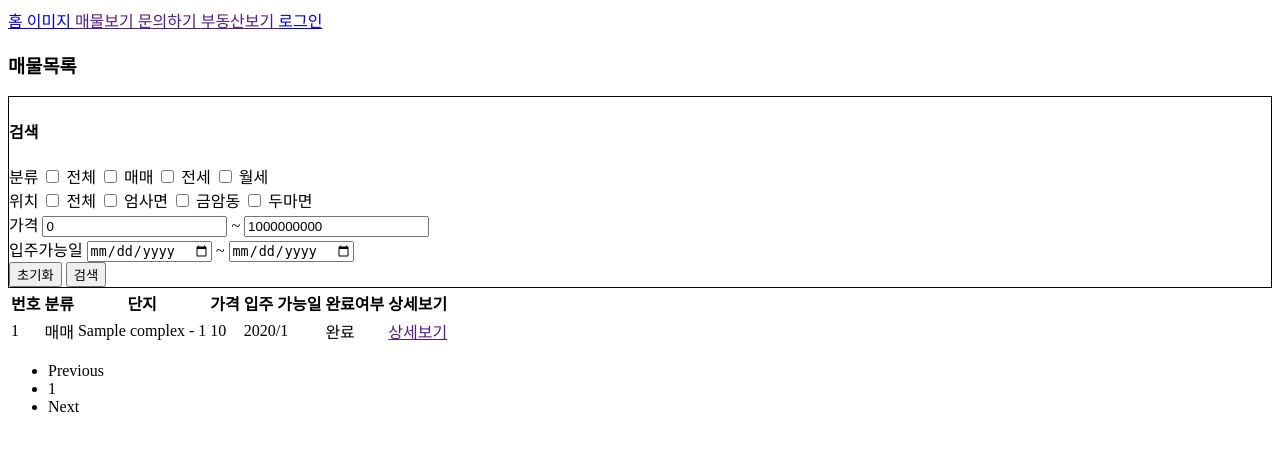
After one commit to soyeonnnb/real-estate-website, a Django app: page /manage/sales/sales_list/ in a window 1280 px wide. The commit adds this page. Shown: the top 451 px of the page. Run offline with Django 3.2, Linux system fonts and the light colour scheme; tables that the repository leaves empty hold one stand-in row (values such as "Sample post"); parts of the project's set-up code (start-up, migrations or seed data) failed here and were passed over.

Commit message:
feat: sales form javascript

```diff
--- a/managements/urls.py
+++ b/managements/urls.py
@@ -14,6 +14,11 @@ urlpatterns = [
     path(
         "complexes/create_complex/",
         complexes_views.CreateComplexView.as_view(),
-        name="create_complex",
+        name="create_complexes",
+    ),
+    path(
+        "sales/sales_list/",
+        sales_views.SaleHomeView.as_view(),
+        name="sales_list",
     ),
 ]
--- a/sales/models.py
+++ b/sales/models.py
@@ -1,6 +1,8 @@
+import random
+
 from django.db import models
 from core.models import TimeStampedModel
-import random
+from django.core.validators import MinValueValidator
 
 
 class Sale(TimeStampedModel):
@@ -24,11 +26,13 @@ class Sale(TimeStampedModel):
     )
     address = models.TextField()
     type = models.CharField(choices=TYPE_CHOICES, max_length=7)
-    deposit = models.IntegerField(null=True, blank=True)
-    amount = models.IntegerField()
+    deposit = models.IntegerField(
+        null=True, blank=True, validators=[MinValueValidator(0)]
+    )
+    amount = models.IntegerField(validators=[MinValueValidator(0)])
     floor = models.IntegerField()
-    loan = models.IntegerField(default=0)
-    administrative_expense = models.IntegerField()
+    loan = models.IntegerField(default=0, validators=[MinValueValidator(0)])
+    administrative_expense = models.IntegerField(validators=[MinValueValidator(0)])
     available_date = models.DateField()
     description = models.TextField()
     one_description = models.TextField()
--- a/sales/views.py
+++ b/sales/views.py
@@ -1,3 +1,14 @@
 from django.shortcuts import render
+from django.views.generic import ListView
 
-# Create your views here.
+from . import models
+
+
+class SaleHomeView(ListView):
+
+    model = models.Sale
+    paginate_by = 10
+    paginate_orphans = 2
+    template_name = "sales/sale_list.html"
+    context_object_name = "sales"
+    ordering = "-pk"
--- /dev/null
+++ b/static/javascript/changeDateInput.js
@@ -0,0 +1,15 @@
+const dateFromInput = document.querySelector("#date_from");
+const dateToInput = document.querySelector("#date_to");
+
+function changeDateTo(){
+    const dateTo = document.querySelector("#date_to").value;
+    dateFromInput.max = dateTo;
+}
+
+function changeDateFrom(){
+    const dateFrom = document.querySelector("#date_from").value;
+    dateToInput.min = dateFrom;
+}
+
+dateFromInput.addEventListener("change", changeDateFrom);
+dateToInput.addEventListener("change", changeDateTo);
--- /dev/null
+++ b/static/javascript/clickCheckInput.js
@@ -0,0 +1,36 @@
+const form = document.querySelector("#search_sale_form");
+
+const typeAllBtn = document.querySelector("#type_all");
+const typeNotAllBtn =  document.querySelectorAll(".search-type-btn");
+
+const addressAllBtn = document.querySelector("#address_all")
+const addressNotAllBtn = document.querySelectorAll(".search-address-btn")
+
+
+function clickAll(allBtn, notAllBtn){
+    if (allBtn.checked){
+        for (i=0;i<notAllBtn.length;i++){
+            notAllBtn[i].checked=true;
+        }
+    } else {
+        for (i=0;i<notAllBtn.length;i++){
+            notAllBtn[i].checked=false;
+        }
+    }
+}
+
+function clickNotAll(allBtn) {
+    if (allBtn.checked){
+        allBtn.checked = false;
+    }
+}
+
+
+typeAllBtn.addEventListener("click", function() {clickAll(typeAllBtn, typeNotAllBtn);});
+[].forEach.call(typeNotAllBtn,function(btn){
+	btn.addEventListener("click", function() {clickNotAll(typeAllBtn);});
+});
+addressAllBtn.addEventListener("click", function() {clickAll(addressAllBtn, addressNotAllBtn);});
+[].forEach.call(addressNotAllBtn,function(btn){
+	btn.addEventListener("click", function() {clickNotAll(addressAllBtn);});
+});
--- a/templates/base.html
+++ b/templates/base.html
@@ -10,8 +10,17 @@
 </head>
 
 <body>
+    <header>
+        {% include 'partials/navbar.html' %}
+    </header>
     {% block content %}
     {% endblock %}
+    <footer>
+
+    </footer>
+    {% block javascript %}
+    {% endblock javascript %}
+
 </body>
 
 </html>
--- a/templates/home.html
+++ b/templates/home.html
@@ -7,12 +7,6 @@ XX부동산
 
 
 {% block content %}
-{% if user.is_authenticated %}
-<a href="">관리자 페이지</a>
-<a href="{% url 'users:logout' %}">로그아웃</a>
-{% else %}
-<a href="{% url 'users:login' %}">로그인</a>
-{% endif %}
 <h2>최신 매물</h2>
 <a href="">최신 매물 더보기</a><br>
 {% for sale in sales %}
--- /dev/null
+++ b/templates/partials/navbar.html
@@ -0,0 +1,20 @@
+<nav>
+    <a href="{% url 'core:home' %}">
+        홈 이미지
+    </a>
+    <a href="">
+        매물보기
+    </a>
+    <a href="">
+        문의하기
+    </a>
+    <a href="">
+        부동산보기
+    </a>
+    {% if user.is_authenticated %}
+    <a href="{% url 'managements:home' %}">관리자 페이지</a>
+    <a href="{% url 'users:logout' %}">로그아웃</a>
+    {% else %}
+    <a href="{% url 'users:login' %}">로그인</a>
+    {% endif %}
+</nav>
--- /dev/null
+++ b/templates/partials/paginator.html
@@ -0,0 +1,39 @@
+<!-- Paginator -->
+<div>
+    <ul>
+        <!-- 이전 페이지 -->
+        {% if page_obj.has_previous %}
+        <li>
+            <a href="?page={{ page_obj.previous_page_number}}">Previous</a>
+        </li>
+        {% else %}
+        <li>
+            <a>Previous</a>
+        </li>
+        {% endif %}
+
+
+        <!-- 페이지 링크들 -->
+        {% for n in page_obj.paginator.page_range %}
+        {% if page_obj.number == n %}
+        <li>
+            <span>{{ n }}</span>
+        </li>
+        {% elif n > page_obj.number|add:'-5' and n < page_obj.number|add:'5' %} <li>
+            <a href="?page={{ n }}">{{ n }}</a>
+            </li>
+            {% endif %}
+            {% endfor %}
+
+            <!-- 다음 페이지 -->
+            {% if page_obj.has_next %}
+            <li>
+                <a href="?page={{page_obj_name.next_page_number}}">Next</a>
+            </li>
+            {% else %}
+            <li>
+                <a>Next</a>
+            </li>
+            {% endif %}
+    </ul>
+</div>
--- /dev/null
+++ b/templates/sales/sale_list.html
@@ -0,0 +1,124 @@
+{% extends 'base.html' %}
+{% load static %}
+{% block page_title %}
+매물목록
+{% endblock page_title %}
+
+{% block content %}
+<h3>
+    매물목록
+</h3>
+
+
+<div style="border:1px solid black">
+    <h4>검색</h4>
+    <form method="GET" action="" id="search_sale_form">
+        {% csrf_token %}
+        <div>
+            분류
+            <input name="type" type="checkbox" value="all" id="type_all">
+            <label for="type_all">전체</label>
+            <input name="type" type="checkbox" value="sale" id="type_sale" class="search-type-btn">
+            <label for="type_sale">매매</label>
+            <input name="type" type="checkbox" value="jeonse" id="type_jeonse" class="search-type-btn">
+            <label for="type_jeonse">전세</label>
+            <input name="type" type="checkbox" value="monthly" id="type_monthly" class="search-type-btn">
+            <label for="type_monthly">월세</label>
+        </div>
+        <div>
+            위치
+            <input name="address" type="checkbox" value="all" id="address_all">
+            <label for="address_all">전체</label>
+            <input name="address" type="checkbox" value="eomsa" id="address_eomsa" class="search-address-btn">
+            <label for="address_eomsa">엄사면</label>
+            <input name="address" type="checkbox" value="geumam" id="address_geumam" class="search-address-btn">
+            <label for="address_geumam">금암동</label>
+            <input name="address" type="checkbox" value="duma" id="address_duma" class="search-address-btn">
+            <label for="address_duma">두마면</label>
+        </div>
+        <div>
+            가격
+            <input name="price_from" type="number" value="0" min="0"> ~
+            <input name="price_to" type="number" value="1000000000" min="0">
+        </div>
+        <div>
+            입주가능일
+            <input type="date" name="date_from" id="date_from"> ~
+            <input type="date" name="date_to" id="date_to">
+        </div>
+        <input type="submit" value="초기화">
+        <input type="submit" value="검색">
+    </form>
+</div>
+<table>
+    <thead>
+        <tr>
+            <th>
+                번호
+            </th>
+            <th>
+                분류
+            </th>
+            <th>
+                단지
+            </th>
+            <th>
+                가격
+            </th>
+            <th>
+                입주 가능일
+            </th>
+            <th>
+                완료여부
+            </th>
+            <th>
+                상세보기
+            </th>
+        </tr>
+    </thead>
+    <tbody>
+        {% for sale in sales %}
+        <tr>
+            <td>
+                {{sale.pk}}
+            </td>
+            <td>{% if sale.type == 'sale' %}
+                매매
+                {% elif sale.type == 'jeonse' %}
+                전세
+                {% else %}
+                월세
+                {% endif %}
+            </td>
+            <td>
+                {{sale.complex_sub}}
+            </td>
+            <td>
+                {{sale.amount}}
+            </td>
+            <td>
+                {{sale.available_date.year}}/{{sale.available_date.month}}
+            </td>
+            <td>
+                {% if sale.is_sold %}
+                완료
+                {% else %}
+                미완료
+                {% endif %}
+            </td>
+            <td>
+                <a href="">상세보기</a>
+            </td>
+        </tr>
+        {% endfor %}
+    </tbody>
+</table>
+
+{% include 'partials/paginator.html' %}
+
+{% endblock %}
+
+{% block javascript %}
+<script src="{% static 'javascript/clickCheckInput.js' %}"></script>
+<script src="{% static 'javascript/changeDateInput.js' %}"></script>
+{% endblock javascript %}
```
Also changed, not shown: templates/manage/home.html (+18 -4 lines), templates/partials/footer.html (added).
